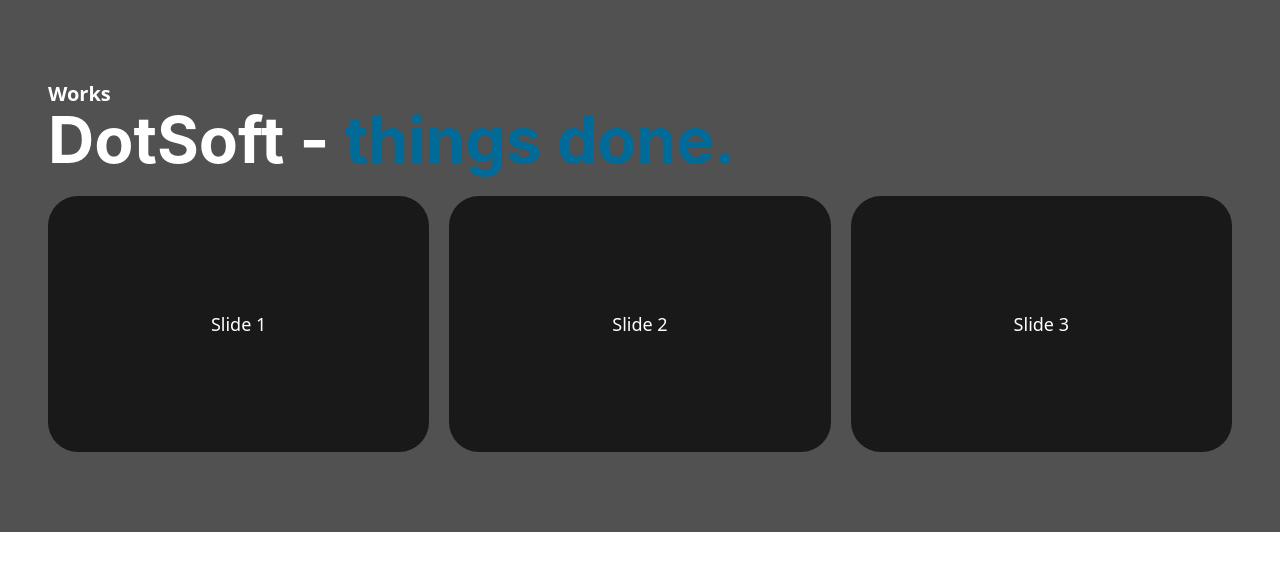
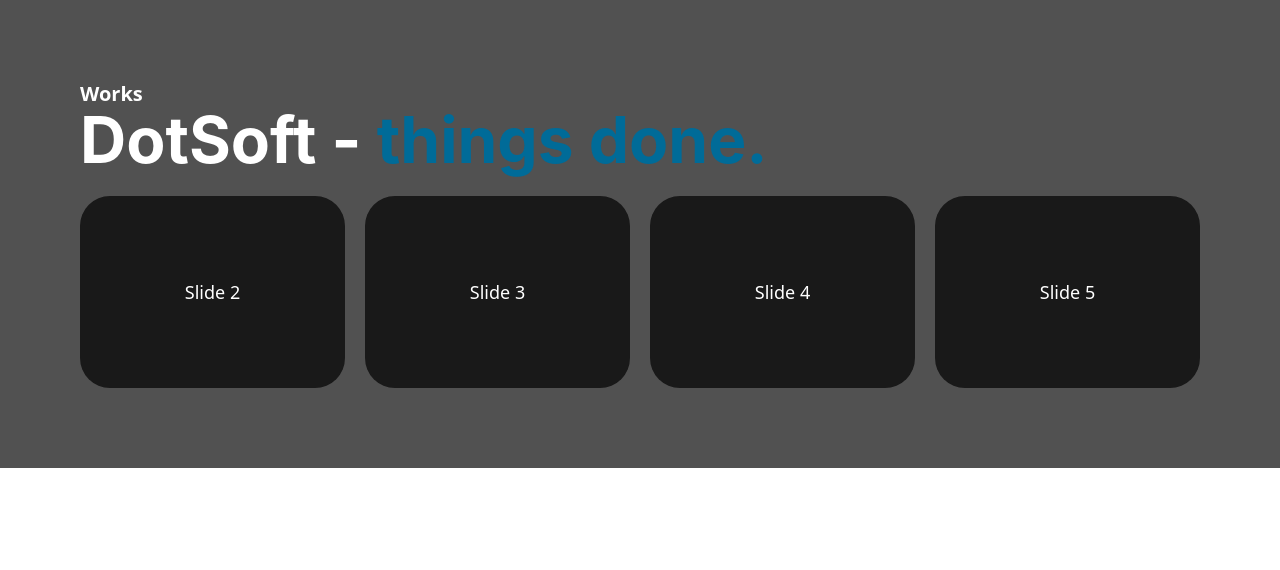
Before and after one commit to Azizbek0304/react-Swiper, a React (Create React App) app: page / in a window 1280 px wide. Shown: the top 570 px of the page. Built offline with nearby package versions, Linux system fonts and the light colour scheme.

Commit message:
2 files modified

```diff
--- a/src/components/Works/index.jsx
+++ b/src/components/Works/index.jsx
@@ -3,10 +3,10 @@
 
 function Works() {
   return (
-    <section className="container mx-auto py-10 md:py-14 lg:py-16 xl:py-20 !px-[3rem] ">
+    <section className="container mx-auto py-10 md:py-14 lg:py-16 xl:py-20 !px-[5rem] ">
       <div
         id="portfolio"
-        className="flex flex-wrap justify-between items-center "
+        className="flex flex-wrap justify-between items-center"
       >
         <div>
           <h3 className="font-bold md:text-xl">Works</h3>
--- a/src/components/Works/swiper.jsx
+++ b/src/components/Works/swiper.jsx
@@ -17,16 +17,33 @@
   return (
     <>
       <Swiper
-        slidesPerView={3}
-        spaceBetween={20}
+        breakpoints={{
+          '@0.00': {
+            slidesPerView: 1,
+            spaceBetween: 10,
+          },
+          '@0.75': {
+            slidesPerView: 2,
+            spaceBetween: 10,
+          },
+          '@1.00': {
+            slidesPerView: 3,
+            spaceBetween: 15,
+          },
+          '@1.50': {
+            slidesPerView: 4,
+            spaceBetween: 20,
+          },
+        }}
+        slidesPerView={4}
+        spaceBetween={10}
         loop={true}
-        centeredSlides={true}
         autoplay={{
           delay: 2500,
           disableOnInteraction: false,
         }}
         modules={[Autoplay]}
-        className="mySwiper swiper-h !h-64"
+        className="mySwiper swiper-h !h-48"
       >
         {datas.map((data, index) => (
           <SwiperSlide className="rounded-[30px] " key={index}>
```
